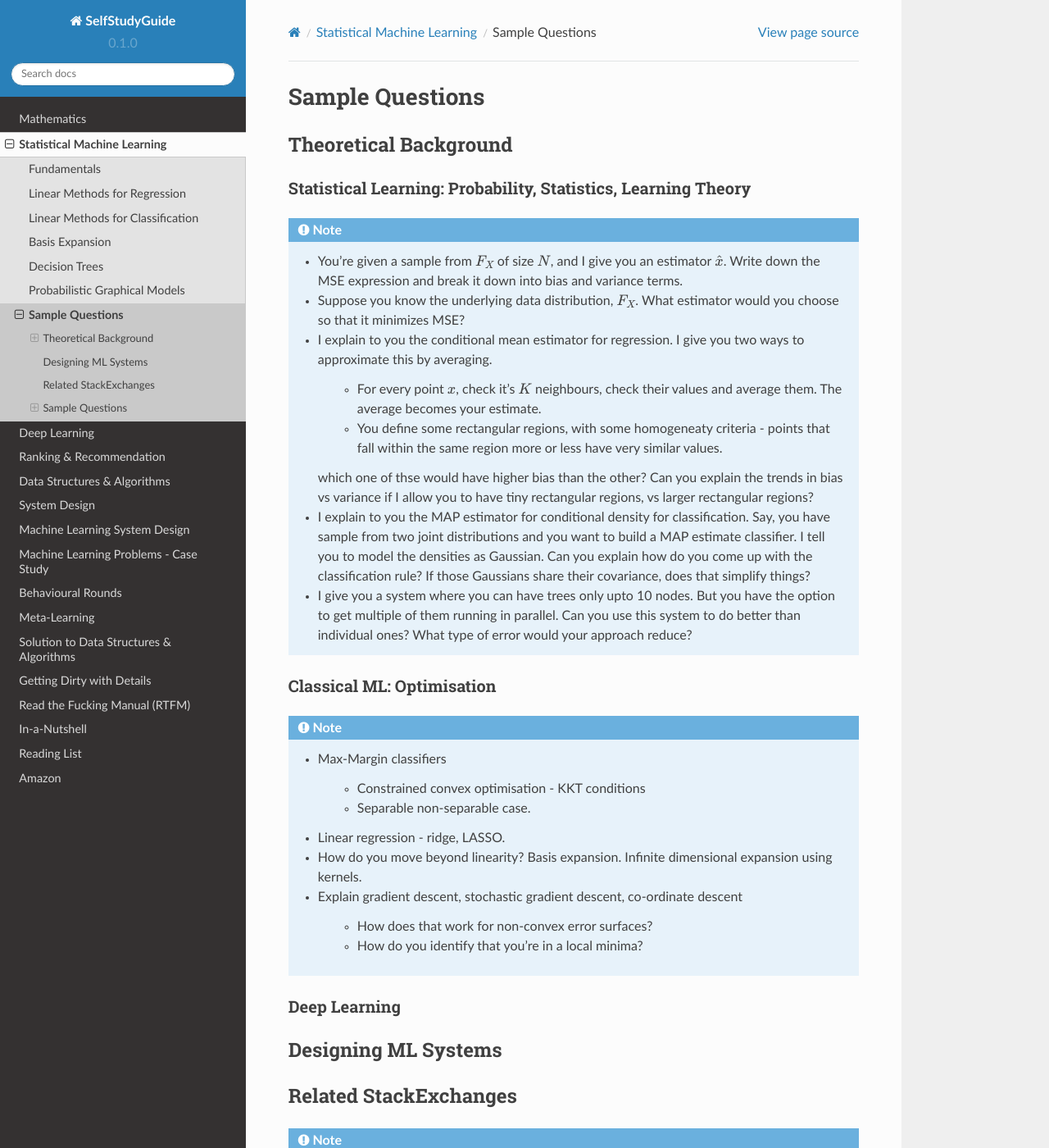
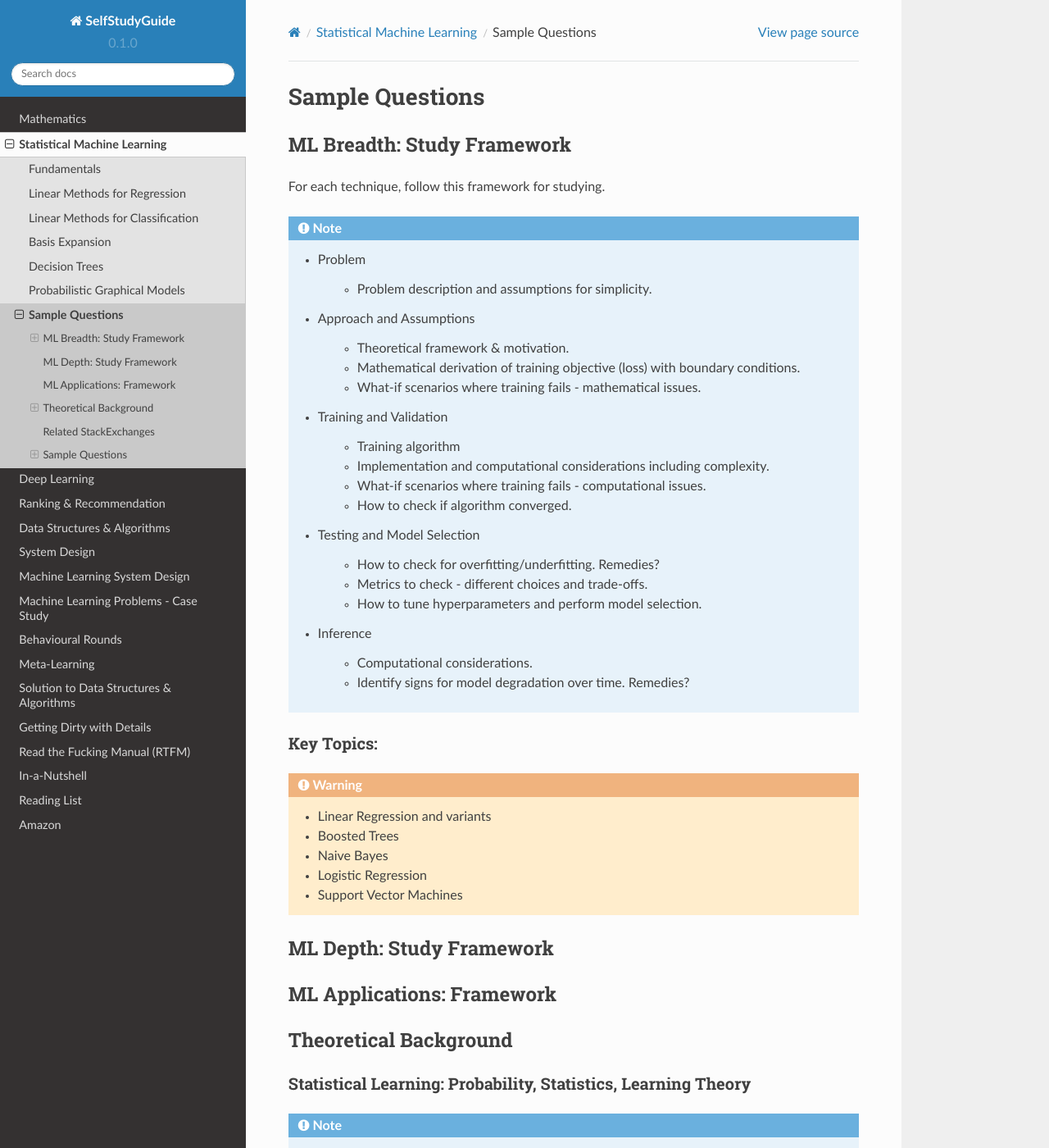
Before and after one commit to uselesstechjunks/leetcode, a Sphinx documentation site: the page built from docs/source/ml/qb.rst, in a window 1280 px wide and 1400 px high. Shown: the whole window at 82% size. Built offline with Sphinx 7.4.7 and the Read the Docs theme 2.0.0, drawn with Linux system fonts in a browser that asks for light colours.

Commit message:
Update qb.rst

```diff
--- a/docs/source/ml/qb.rst
+++ b/docs/source/ml/qb.rst
@@ -1,6 +1,53 @@
 ################################################################################
 Sample Questions
 ################################################################################
+
+********************************************************************************
+ML Breadth: Study Framework
+********************************************************************************
+For each technique, follow this framework for studying.
+
+.. note::
+	* Problem
+
+		* Problem description and assumptions for simplicity.
+	* Approach and Assumptions
+
+		* Theoretical framework & motivation.
+		* Mathematical derivation of training objective (loss) with boundary conditions.
+		* What-if scenarios where training fails - mathematical issues.
+	* Training and Validation
+
+		* Training algorithm
+		* Implementation and computational considerations including complexity.
+		* What-if scenarios where training fails - computational issues.
+		* How to check if algorithm converged.
+	* Testing and Model Selection
+
+		* How to check for overfitting/underfitting. Remedies?
+		* Metrics to check - different choices and trade-offs.
+		* How to tune hyperparameters and perform model selection.
+	* Inference
+
+		* Computational considerations.
+		* Identify signs for model degradation over time. Remedies?
+
+Key Topics:
+================================================================================
+.. warning::
+	* Linear Regression and variants
+	* Boosted Trees
+	* Naive Bayes
+	* Logistic Regression
+	* Support Vector Machines
+
+********************************************************************************
+ML Depth: Study Framework
+********************************************************************************
+
+********************************************************************************
+ML Applications: Framework
+********************************************************************************
 
 ********************************************************************************
 Theoretical Background
@@ -33,13 +80,6 @@ Classical ML: Optimisation
 
 		* How does that work for non-convex error surfaces?
 		* How do you identify that you're in a local minima?
-
-Deep Learning
-================================================================================
-
-********************************************************************************
-Designing ML Systems
-********************************************************************************
 
 ********************************************************************************
 Related StackExchanges
```
